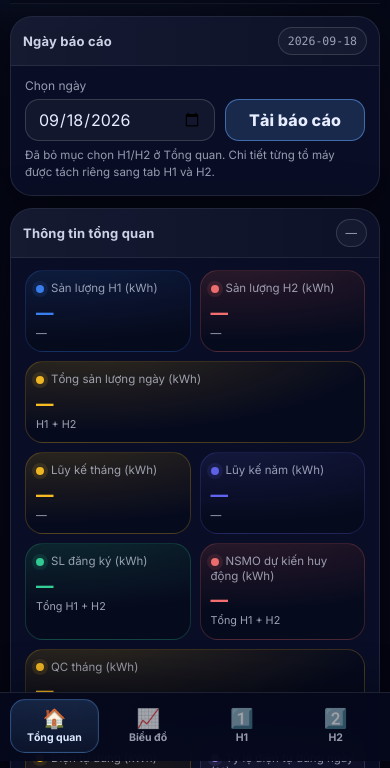
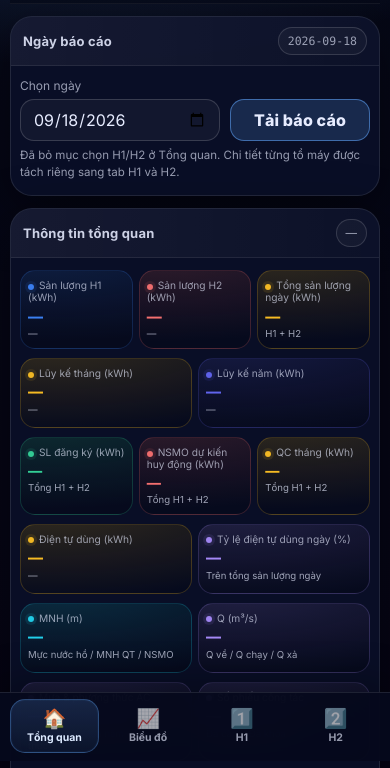
Before and after one commit to tdavp9-dotcom/DailyReport, a plain HTML site: page index.html in a window 390 px wide. Shown: the part 83-851 px from the top of the page. Drawn offline with nearby package versions, Linux system fonts and the light colour scheme; no server answers.

Commit message:
Update index.html

```diff
--- a/index.html
+++ b/index.html
@@ -7,7 +7,7 @@
   <meta name="theme-color" content="#050816" />
   <meta name="description" content="Dashboard báo cáo sản xuất ngày - PWA 4 tab: Tổng quan, Biểu đồ, H1, H2." />
 
-  <title>Dashboard báo cáo sản xuất ngày • V3.5</title>
+  <title>Dashboard báo cáo sản xuất ngày • V3.6</title>
 
   <!-- PWA -->
   <link rel="manifest" href="manifest.json" />
@@ -698,8 +698,42 @@
 
 
     @media (max-width:430px){
-      .grid3{grid-template-columns:repeat(2,minmax(0,1fr))}
-      .grid3 > .kpi:nth-child(3){grid-column:1/-1}
+      /* Giữ bố cục KPI giống bản HTML: nhóm grid3 luôn 3 cột trên PWA */
+      .grid3{
+        grid-template-columns:repeat(3,minmax(0,1fr));
+        gap:6px;
+      }
+      .grid3 > .kpi:nth-child(3){
+        grid-column:auto;
+      }
+
+      /* Thu gọn KPI để 3 cột vẫn đọc tốt trên iPhone */
+      .kpi{
+        padding:8px 7px;
+        min-height:70px;
+        border-radius:15px;
+      }
+      .kpi .label{
+        font-size:10.2px;
+        line-height:1.18;
+      }
+      .kpi .label:before{
+        width:6px;
+        height:6px;
+        margin-right:5px;
+        box-shadow:0 0 0 3px rgba(var(--g-rgb),.10);
+      }
+      .kpi .value{
+        margin-top:5px;
+        font-size:15px;
+        line-height:1.12;
+      }
+      .kpi .sub{
+        margin-top:3px;
+        font-size:9.6px;
+        line-height:1.25;
+      }
+
       .titleRow{align-items:flex-start}
       h1{font-size:15.5px}
       .subtitle{font-size:10.8px}
@@ -708,9 +742,44 @@
 
     @media (max-width:350px){
       .grid2,.metrics{grid-template-columns:1fr}
-      .grid3{grid-template-columns:1fr}
+      .grid3{
+        grid-template-columns:repeat(3,minmax(0,1fr));
+        gap:4px;
+      }
       .grid3 > .kpi:nth-child(3){grid-column:auto}
-    }
+      .kpi{
+        padding:6px 5px;
+        min-height:64px;
+      }
+      .kpi .label{font-size:9.2px}
+      .kpi .value{font-size:13.2px}
+      .kpi .sub{font-size:8.8px}
+    }
+
+    /* ===== v3.6: giữ bố cục Tổng quan nhất quán giữa HTML và PWA ===== */
+    @media (max-width:430px){
+      #panel-overview .cardBody{
+        padding-left:9px;
+        padding-right:9px;
+      }
+      #panel-overview .grid2{
+        gap:6px;
+      }
+      #panel-overview .grid3{
+        gap:6px;
+      }
+
+      /* Các nhóm 3 KPI dùng cùng chiều cao để nhìn thẳng hàng */
+      #panel-overview .grid3 .kpi{
+        height:100%;
+      }
+
+      /* Giảm chữ các KPI có tiêu đề dài nhưng không đổi dữ liệu */
+      #slA0, #slQC, #slKeHoach{
+        font-size:14.2px;
+      }
+    }
+
   </style>
 </head>
 
@@ -722,7 +791,7 @@
           <h1>📊 Dashboard báo cáo sản xuất ngày</h1>
           <div class="subtitle">PWA 4 tab • Tổng quan • Biểu đồ • H1 • H2</div>
         </div>
-        <span class="chip version">v3.5</span>
+        <span class="chip version">v3.6</span>
       </div>
       <div class="statusLine">
         <span class="chip"><span id="dot" class="dot"></span><span id="connText">Đang kiểm tra…</span></span>
```
